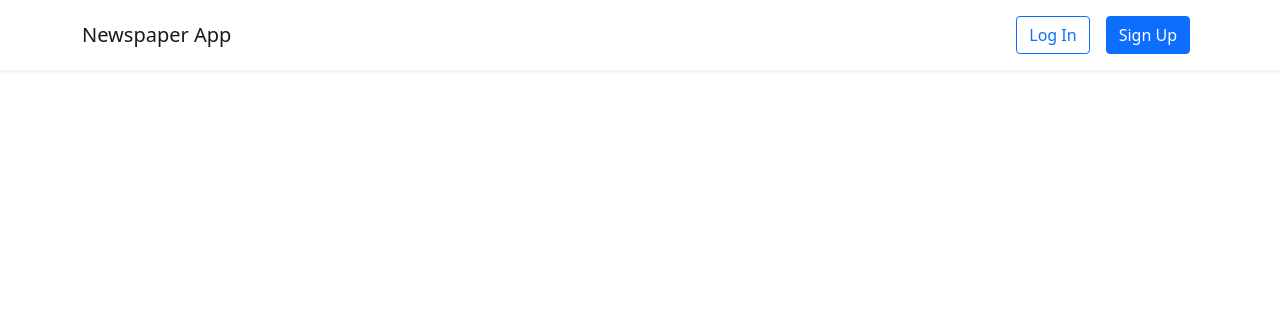
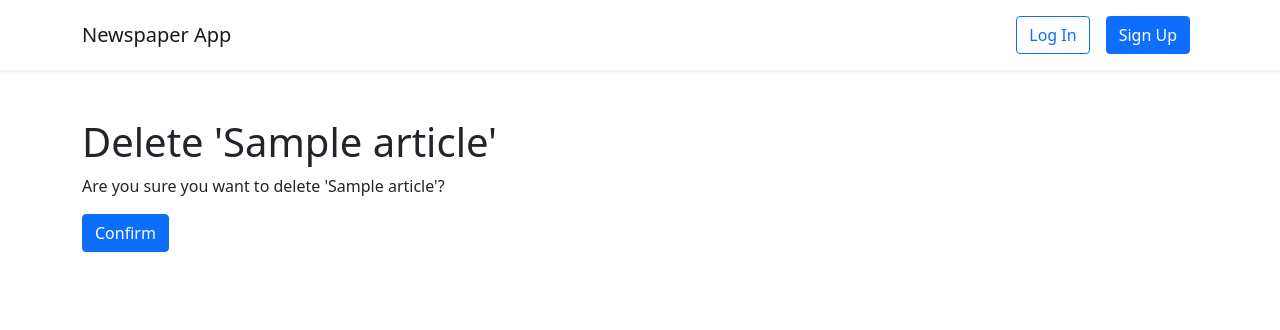
Before and after one commit to paulnyabaro/general_python, a Django app: page /articles/1/delete/ in a window 1280 px wide. Shown: the top 330 px of the page. Run offline with Django 4.2, Linux system fonts and the light colour scheme; tables that the repository leaves empty hold one stand-in row (values such as "Sample post").

Commit message:
Updated delete template

```diff
--- a/templates/article_delete.html
+++ b/templates/article_delete.html
@@ -1,7 +1,16 @@
 {% extends 'base.html' %}
 
-{% block title %}Delete {{ article.title }}{% endblock %}
+{% block title %}Delete '{{ article.title }}' {% endblock %}
 
 {% block content %}
-
+<div class="py-4 py-lg-5">
+    <div class="container">
+        <h1>Delete '{{ article.title }}'</h1>
+        <form action="" method="post">
+            {% csrf_token %}
+            <p>Are you sure you want to delete '{{ article.title }}'?</p>
+            <button class="btn btn-primary" type="submit">Confirm</button>
+        </form>
+    </div>
+</div>
 {% endblock %}
--- a/templates/article_detail.html
+++ b/templates/article_detail.html
@@ -6,7 +6,7 @@
 <div class="py-4 py-lg-5">
     <div class="container">
         <h1>{{ article.title }}</h1>
-        <p class="text-muted small">By {{ article.author }} | {{ article.date }} <a href="{% url 'article_edit' article.id %}">Edit</a> | <a href="{% url 'article_delete' article.id %}">Delete</a></p>
+        <p class="text-muted small">By {{ article.author }} | {{ article.date }} <a href="{% url 'article_edit' article.id %}">Edit</a> | <a class="text-danger" href="{% url 'article_delete' article.id %}">Delete</a></p>
         {{ article.body }}
         <br>
 
--- a/templates/article_edit.html
+++ b/templates/article_edit.html
@@ -1,7 +1,7 @@
 {% extends 'base.html' %}
 {% load crispy_forms_tags %}
 
-{% block title %}Edit {{ article.title }}{% endblock %}
+{% block title %}Edit '{{ article.title }}' {% endblock %}
 
 {% block content %}
 <div class="py-4 py-lg-5">
--- a/templates/article_list.html
+++ b/templates/article_list.html
@@ -17,7 +17,7 @@
                         {{ article.body }}
                     </div>
                     <div class="card-footer text-center text-muted">
-                        <a href="{% url 'article_edit' article.id %}">Edit</a> | <a href="{% url 'article_delete' article.id %}">Delete</a> | <a href="{% url 'article_detail' article.id %}">View</a>
+                        <a href="{% url 'article_edit' article.id %}">Edit</a> | <a class="text-danger" href="{% url 'article_delete' article.id %}">Delete</a> | <a href="{% url 'article_detail' article.id %}">View</a>
                     </div>
                 </div>
             </div>
```
